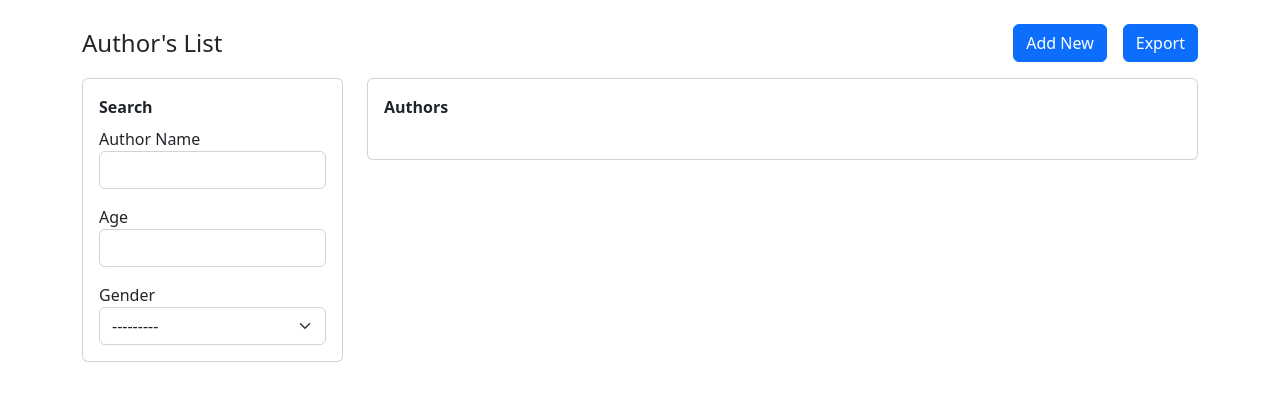
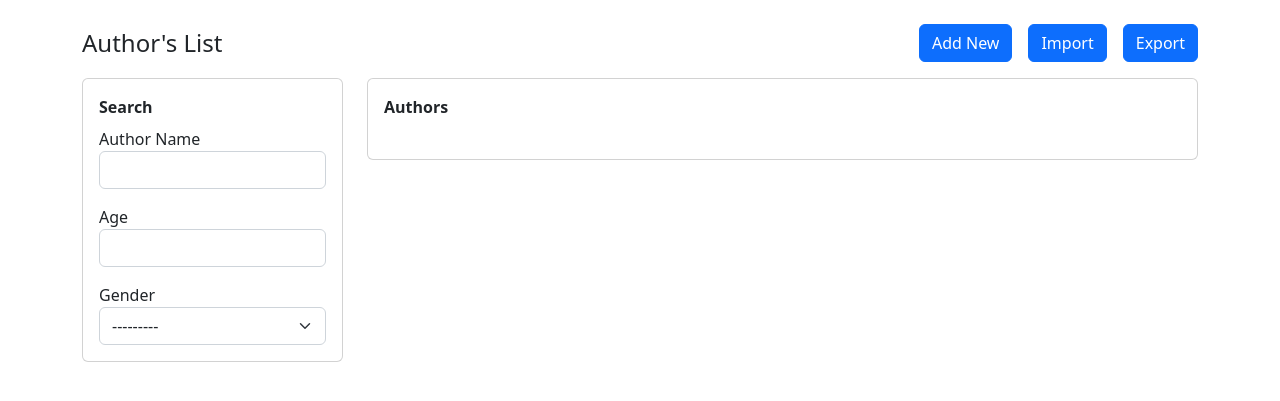
Before and after one commit to 9akashnp8/tgb-library, a Django app: page /author/ in a window 1280 px wide. Shown: the part 79-480 px from the top of the page. Run offline with Django 4.2, Linux system fonts and the light colour scheme; data that the repository does not hold is empty; some libraries are stand-ins or nearby versions.

Commit message:
Add Import functionality

```diff
--- a/library/urls.py
+++ b/library/urls.py
@@ -5,8 +5,10 @@ urlpatterns = [
     path('', views.Home.as_view(), name='home'),
     path('author/', views.author_list_and_create_view, name='author_list'),
     path('author/export/', views.export_author, name='author_export'),
+    path('author/import/', views.import_author, name='author_import'),
     path('book/', views.book_list_and_create_view, name='book_list'),
     path('book/export/', views.export_book, name='book_export'),
+    path('book/import/', views.import_book, name='book_import'),
 
 
     # HTMX
--- a/library/views.py
+++ b/library/views.py
@@ -7,6 +7,8 @@ from .models import Author, Book
 from .forms import AuthorCreateForm, BookCreateForm
 from .filters import AuthorFilter, BookFilter
 from .resources import AuthorResource, BookResource
+
+from tablib import Dataset
 
 # Create your views here.
 class Home(TemplateView):
@@ -48,12 +50,42 @@ def export_author(request):
     response['Content-Disposition'] = 'attachment;filename="authors.csv"'
     return response
 
+def import_author(request):
+    if request.method == "POST":
+        author_resource = AuthorResource()
+        dataset = Dataset()
+        new_authors = request.FILES.get("authorCSV")
+
+        imported_data = dataset.load(new_authors.read().decode(), format='csv')
+        result = author_resource.import_data(dataset, dry_run=True)
+
+        if not result.has_errors():
+            author_resource.import_data(dataset, dry_run=False)
+            return redirect('author_list')
+    return render(request, 'author/import.html')
+
 def export_book(request):
-    author_resource = BookResource()
-    dataset = author_resource.export()
+    book_resource = BookResource()
+    dataset = book_resource.export()
     response = HttpResponse(dataset.csv, content_type='text/csv')
     response['Content-Disposition'] = 'attachment;filename="books.csv"'
     return response
+
+def import_book(request):
+    if request.method == "POST":
+        book_resource = BookResource()
+        dataset = Dataset()
+        new_books = request.FILES.get("bookCSV")
+
+        imported_data = dataset.load(new_books.read().decode(), format='csv')
+        print(imported_data)
+        result = book_resource.import_data(dataset, dry_run=True, raise_errors=True)
+        print(result)
+
+        if not result.has_errors():
+            book_resource.import_data(dataset, dry_run=False, raise_errors=True)
+            return redirect('book_list')
+    return render(request, 'book/import.html')
 
 # HTMX Helpers
 def authors_list(request):
--- a/templates/author/author_list.html
+++ b/templates/author/author_list.html
@@ -6,7 +6,8 @@
         <div class="hstack gap-3">
             <span class="fs-4">Author's List</span>
             {% include 'partials/add_new_modal.html' %}
-            <a href="{% url 'book_export' %}" class="btn btn-primary">Export</a>
+            <a href="{% url 'author_import' %}" class="btn btn-primary">Import</a>
+            <a href="{% url 'author_export' %}" class="btn btn-primary">Export</a>
         </div>
         <div class="mt-3">
             {% if messages %}
--- a/templates/book/book_list.html
+++ b/templates/book/book_list.html
@@ -6,6 +6,7 @@
         <div class="hstack gap-3">
             <span class="fs-4">Book List</span>
             {% include 'partials/add_new_modal.html' %}
+            <a href="{% url 'book_import' %}" class="btn btn-primary">Import</a>
             <a href="{% url 'book_export' %}" class="btn btn-primary">Export</a>
         </div>
         <div class="my-3">
```
Also changed, not shown: templates/author/import.html (added, +9 -0 lines), templates/book/import.html (added, +9 -0 lines).
